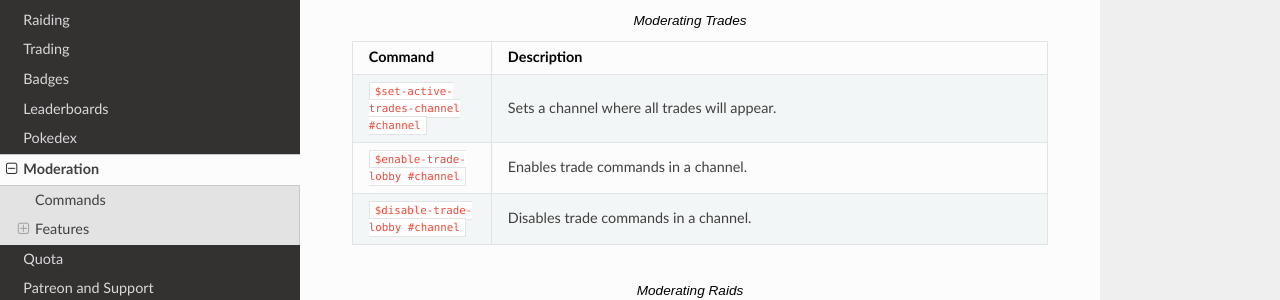
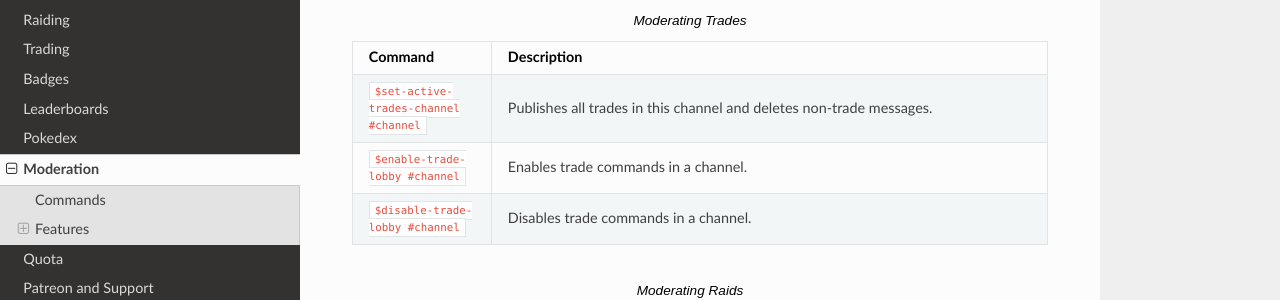
Before and after one commit to PokeNavBot/pokenav-documentation, a Sphinx documentation site: the page built from source/moderation.md, in a window 1280 px wide and 900 px high, scrolled down 1047 px. Shown: the part 159-459 px from the top of the window. Built offline with Sphinx 7.4.7 and the Read the Docs theme 2.0.0, drawn with Linux system fonts in a browser that asks for light colours; formulas are drawn with MathJax 3.

Commit message:
active trades

````diff
--- a/source/moderation.md
+++ b/source/moderation.md
@@ -37,7 +37,7 @@ The following commands can **ONLY** be done in the moderation channel, by anyone
    :header: "Command", "Description"
    :widths: 5, 20
 
-   ``$set-active-trades-channel #channel``, "Sets a channel where all trades will appear."
+   ``$set-active-trades-channel #channel``, "Publishes all trades in this channel and deletes non-trade messages."
    ``$enable-trade-lobby #channel``, "Enables trade commands in a channel."
    ``$disable-trade-lobby #channel``, "Disables trade commands in a channel."
 ```
````
